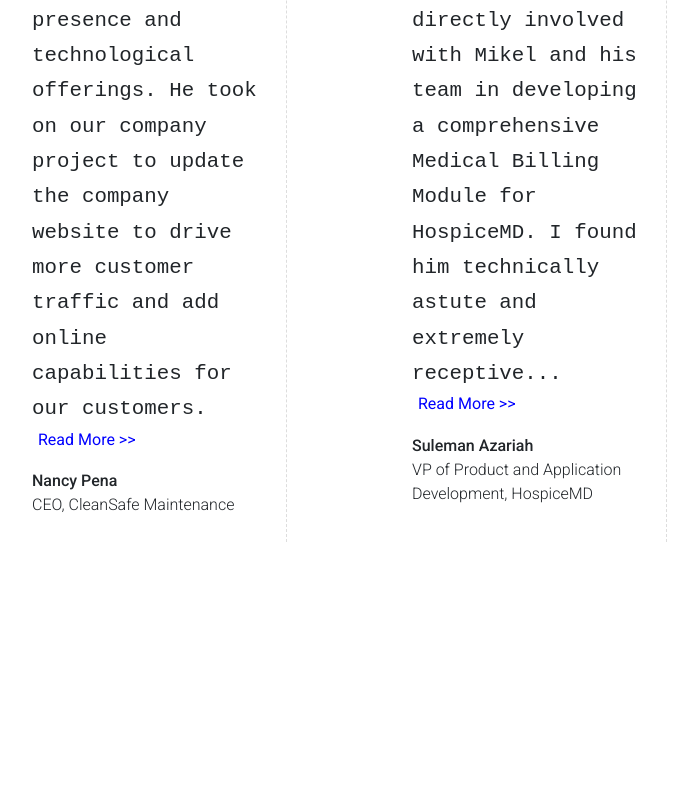
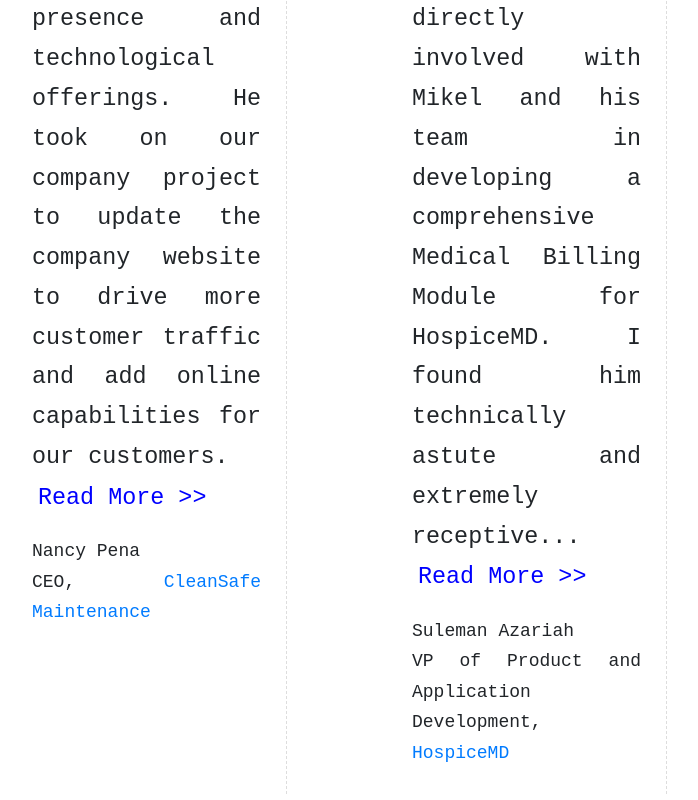
Before and after one commit to MikelTafalla/mikelrv, a React (Create React App) app: page /portfolio in a window 1280 px wide. Shown: the part 1118-1918 px from the top of the page, without its empty margins (163-861 px from the left). Before the commit the page ends 1735 px from the top, so only its background shows below. Built offline with nearby package versions, Linux system fonts and the light colour scheme.

Commit message:
creates caseStudy component

```diff
--- a/src/App.js
+++ b/src/App.js
@@ -4,6 +4,7 @@
 import LandingPG from "./pages/landingPg";
 import AboutPG from "./pages/aboutPg";
 import PortfolioPG from "./pages/portfolioPg";
+import CaseStudyPG from "./pages/caseStudyPg";
 
 function App() {
   return (
@@ -13,6 +14,7 @@
         <Route exact path="/home" component={LandingPG} />
         <Route exact path="/portfolio" component={PortfolioPG} />
         <Route exact path="/about" component={AboutPG} />
+        <Route exact path="/case_study" component={CaseStudyPG} />
         {/* <Route exact path="/contact" component={Contact} />  */}
       {/* <Footer /> */}
     </div>
--- a/src/components/about.css
+++ b/src/components/about.css
@@ -68,3 +68,6 @@
 .downloadText {
     text-align: center;
 }
+.card {
+    padding-bottom: 50px;
+}
--- a/src/components/about.js
+++ b/src/components/about.js
@@ -2,6 +2,7 @@
 import Technologies from "./aboutTech";
 import Intro from "./aboutIntro";
 import Education from "./aboutEd";
+import Testimonials from "./testimonials";
 
 
 const About = () => {
@@ -10,6 +11,7 @@
             <Intro />
             <Technologies />
             <Education />
+            <Testimonials title="Testimonials"/>
         </React.Fragment>
     );
 };
--- /dev/null
+++ b/src/components/caseStudy.css
@@ -0,0 +1,44 @@
+body {
+    margin-top: 0;
+    font-family: monospace !important;
+    font-size: 18px;
+    line-height: 1.7;
+    margin-bottom: 5%;
+    text-align:justify;
+}
+.card-body {
+    padding-right: 5%;
+    padding-left: 5%;
+}
+.card-header {
+    padding-right: 5%;
+    padding-left: 5%;
+}
+
+.title {
+    padding-top: 1%;
+    padding-bottom: 1%;
+    padding-right: 10%;
+    padding-left: 10%;
+}
+
+.profile {
+    width: 70px;
+    float: left
+}
+
+.profile img {
+    display: block;
+}
+
+.meta {
+    margin-left: 83px;
+    margin-top: 2%;
+    padding-top: 1%;
+}
+.icon {
+    padding-right: 15px;
+}
+.requirements {
+    padding-top: 2%;
+}
--- /dev/null
+++ b/src/components/caseStudy.js
@@ -0,0 +1,72 @@
+import React from "react";
+import { MDBIcon } from "mdbreact";
+import "./caseStudy.css";
+
+
+const CaseStudy = (props) => {
+    return (
+        <React.Fragment>
+
+            <div className="container-fluid bg-light text-center title">
+
+                <h2>Case Study:{props.title}</h2>
+                <p>
+                {props.subtitle}
+                </p>
+            </div>
+            <div className="card">
+                <h3 className="card-header">{props.summary_header}</h3>
+                <div className="card-body">
+                <div><MDBIcon icon="industry" className="icon" />{props.industry}</div>
+                <div><MDBIcon icon="users" className="icon" />1{props.size}</div>
+                <div><MDBIcon icon="link" className="icon" /><a href={props.url} target="_blank" rel="noopener noreferrer">{props.summary_header}</a></div>
+                    <h5 className="card-title requirements">Project Requirements</h5>
+                        {props.requirements}
+                    <h5 className="card-title">Technologies Used</h5>
+                        {props.technologies}
+                </div>
+            </div>
+            <div className="card">
+                <div className="card-header">
+                    <h3>Project Overview</h3>
+                </div>
+                <div className="card-body">
+                    <p>
+                    {props.overview}
+                    </p>
+                </div>
+                <div className="card-header">
+                    <h3>Approach and Solution</h3>
+                </div>
+                <div className="card-body">
+                    <p>
+                    {props.approach}
+                    </p>
+                </div>
+            </div>
+            <div className="card">
+                <div className="card-header">
+                <h4><MDBIcon icon="quote-left" className="icon" />Testimonial</h4>
+                </div>
+                <div className="card-body">
+                    <blockquote className="blockquote mb-0">
+                        <p>
+                        {props.testimonial}
+                        </p>
+                    </blockquote>
+                    <div className="source-holder">
+                        <div className="profile">
+                            <img src={require(`../assets/images/testimonial/${props.photo}`).default} alt="Nancy_Pena" />
+                        </div>
+                        <div className="meta">
+                            <div className="name">{props.testimonial_name}</div>
+                            <div className="info">{props.testimonial_role}</div>
+                        </div>
+                    </div>
+                </div>
+            </div>
+
+        </React.Fragment>
+    )
+}
+export default CaseStudy;
--- /dev/null
+++ b/src/components/caseStudy.json
@@ -0,0 +1,18 @@
+[
+    {
+        "title": "Cleansafe Website",
+        "subtitle": "Client needed to revamp 15 year old website. The company wanted to have a user interactive website to attrack more clients and add new services offered.",
+        "summary_header": "CleanSafe Maintenance",
+        "industry": "Cleaning Services",
+        "size": "15-25",
+        "url": "http://www.cleansafemaintenance.com/",
+        "requirements": ["Add GoogleMaps API", "Add New Offered Services", "Add Direct Email Submission and Call Features"],
+        "technologies": ["APIs", "HTML, CSS, Foundation framework", "Javascript, jQuery"],
+        "overview": "Revamp old website. Need of a cleaner and more elegant and professional page that would attract new clients to the company. Necesity of advertising new services, show areas of operation and experience.",
+        "approach": "Put together a team of 4 people. Gather design ideas and create a wireframe using Adobe XD. Divide the team in subteams. One subteam in charge of html, css and foundations framework and the other subteam in charge of GoogleAPI and final integration. Approach color-coding of the site following the company's Logo color-code. Images fulfill the color-coding as well. Experience and area of operation requirements tackle together with GoogleMaps API. Map displays clickable location markers that show years of experience in the area and number of contracts. For better user experience and professionalism, a direct call and direct email feature is added to their site.",
+        "testimonial":"Mikel was instrumental in enhancing our company's online presence and technological offerings. He took on our company project to update the company website to drive more customer traffic and add online capabilities for our customers. He built a new website with improved design including a highlight of all our services and an interactive map with service area coverage. He added online capabilities that allows our customers to request a cleaning service online and an online shopping cart. Mikel was committed to producing a website that met all our needs and took our feedback into consideration. I plan to use Mikel for our next project due to his knowledge, creativity and commitment to providing a quality product, in addition to being a pleasure to work with.",
+        "testimonial_name": "Nancy Pena",
+        "testimonial_role": "CEO, CleanSafe Maintenance",
+        "img": "nancy.png"
+    }
+]
--- a/src/components/landing.js
+++ b/src/components/landing.js
@@ -2279,7 +2279,7 @@
                                 cursor={{ hideWhenDone: true }}
                             >
                                 Hello, I'm Mikel Rodriguez.<br></br> I'm a Full-Stack Web Developer.
-                </Typist>
+                            </Typist>
                             {button === "display" ?
                                <Link to="/portfolio"> <button type="button" className="btn btn-outline-dark">My Work</button></Link>
                                 : null}
--- a/src/components/portfolio.js
+++ b/src/components/portfolio.js
@@ -151,7 +151,7 @@
 
                 </div>
             </section>
-            <Testimonials />
+            <Testimonials title="What Others Say About Me"/>
         </React.Fragment>
     );
 };
--- a/src/components/testimonials.css
+++ b/src/components/testimonials.css
@@ -137,6 +137,10 @@
 }
 .styleBtn{
     color: blue !important;
-    border: none;
-    background-color: transparent;
+    border: none !important;
+    background-color: transparent !important;
+    font-family: monospace;
+    font-size: 1.3em !important;
+    line-height: 1.7 !important;
+
 }
--- a/src/components/testimonials.js
+++ b/src/components/testimonials.js
@@ -2,7 +2,7 @@
 import Testimonials from "./testimonials.json";
 import "./testimonials.css";
 
-const Reviews = () => {
+const Reviews = (props) => {
     const [readMore, setReadMore] = useState(false);
     const [name, setName] = useState("");
 
@@ -12,7 +12,7 @@
                 <div className="container">
                     <div className="row">
                         <div className="col-md-12 text-white text-center">
-                            <h1 className=" font-weight-light section-title"> What Others Say About Me</h1>
+                            <h1 className=" font-weight-light section-title"> {props.title}</h1>
                         </div>
                     </div>
                 </div>
@@ -32,7 +32,7 @@
                                 </div>
                                 <div className="testimonial-meta">
                                     <strong className="testimonial-name" itemProp="name">{testimonial.name}</strong>
-                                    <span className="testimonial-job-title" itemProp="jobTitle">{testimonial.role}</span>
+                                    <span className="testimonial-job-title" itemProp="jobTitle">{testimonial.role}<a href={testimonial.url} target="_blank" rel="noreferrer">{testimonial.company}</a></span>
                                 </div>
                             </div>
                         </div>
--- a/src/components/testimonials.json
+++ b/src/components/testimonials.json
@@ -5,7 +5,9 @@
         "message":"Mikel was instrumental in enhancing our company's online presence and technological offerings. He took on our company project to update the company website to drive more customer traffic and add online capabilities for our customers.",
         "extracontent":"Mikel was instrumental in enhancing our company's online presence and technological offerings. He took on our company project to update the company website to drive more customer traffic and add online capabilities for our customers.He built a new website with improved design including a highlight of all our services and an interactive map with service area coverage. He added online capabilities that allows our customers to request a cleaning service online and an online shopping cart. Mikel was committed to producing a website that met all our needs and took our feedback into consideration. I plan to use Mikel for our next project due to his knowledge, creativity and commitment to providing a quality product, in addition to being a pleasure to work with.",
         "photo":"nancy.png",
-        "role": "CEO, CleanSafe Maintenance"
+        "role": "CEO, ",
+        "company":"CleanSafe Maintenance",
+        "url": "http://www.cleansafemaintenance.com/"
     },
     {
         "client": "hospicemd",
@@ -13,6 +15,8 @@
         "message":"As VP of Product and Application Development at HospiceMD, I was directly involved with Mikel and his team in developing a comprehensive Medical Billing Module for HospiceMD. I found him technically astute and extremely receptive...",
         "extracontent":"As VP of Product and Application Development at HospiceMD, I was directly involved with Mikel and his team in developing a comprehensive Medical Billing Module for HospiceMD. I found him technically astute and extremely receptive to understanding key concepts and translating them into an actual deliverable. Mikel along with his team exhibited a great work ethic and professionalism. I strongly recommend Mikel as an excellent web developer.",
         "photo":"suleman.png",
-        "role": "VP of Product and Application Development, HospiceMD"
+        "role": "VP of Product and Application Development, ",
+        "company":"HospiceMD",
+        "url":"https://www.hospicemd.com/"
     }
 ]
--- /dev/null
+++ b/src/pages/caseStudyPg.js
@@ -0,0 +1,74 @@
+import React from "react";
+import CaseStudy from "../components/caseStudy";
+import Cases from "../components/caseStudy.json";
+
+const CaseStudyPage = () => {
+    let title= ""
+    let subtitle= ""
+    let summary_header= ""
+    let industry=""
+    let size= ""
+    let url= ""
+    let requirements=""
+    let technologies=""
+    let overview=""
+    let approach=""
+    let testimonial=""
+    let testimonial_role=""
+    let testimonial_name=""
+    let photo=""
+
+    {Cases.filter(study => study.summary_header.includes("CleanSafe Maintenance")).map(display => (
+        title= display.title,
+        subtitle= display.subtitle,
+        summary_header= display.summary_header,
+        industry= display.industry,
+        size= display.size,
+        url= display.url,
+        overview=display.overview,
+        technologies=display.technologies,
+        requirements=display.requirements,
+        approach=display.approach,
+        testimonial=display.testimonial,
+        testimonial_role=display.testimonial_role,
+        testimonial_name=display.testimonial_name,
+        photo=display.img
+    ))}
+    let techDisplay =
+    <ul>
+        {technologies.map(el => (
+            <li>{el}</li>
+        ))}
+    </ul>
+    let requirementsDisplay =
+    <ul>
+        {requirements.map(el => (
+            <li>{el}</li>
+        ))}
+    </ul>
+
+    return (
+        <React.Fragment>
+
+
+            <CaseStudy
+            title= {title}
+            subtitle= {subtitle}
+            summary_header= {summary_header}
+            industry= {industry}
+            size= {size}
+            url= {url}
+            technologies={techDisplay}
+            requirements={requirementsDisplay}
+            overview={overview}
+            approach={approach}
+            testimonial={testimonial}
+            testimonial_role={testimonial_role}
+            testimonial_name={testimonial_name}
+            photo={photo}
+            />
+        </React.Fragment>
+    )
+}
+
+export default CaseStudyPage;
```
Also changed, not shown: 1 other file (tests, documents, lock files or other folders).
